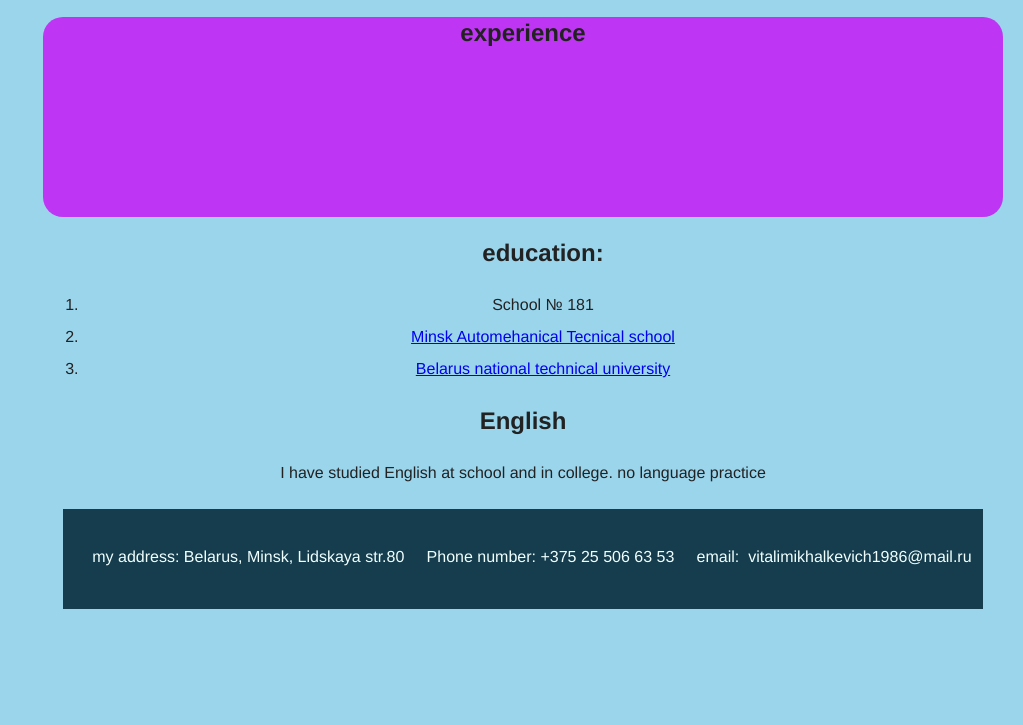
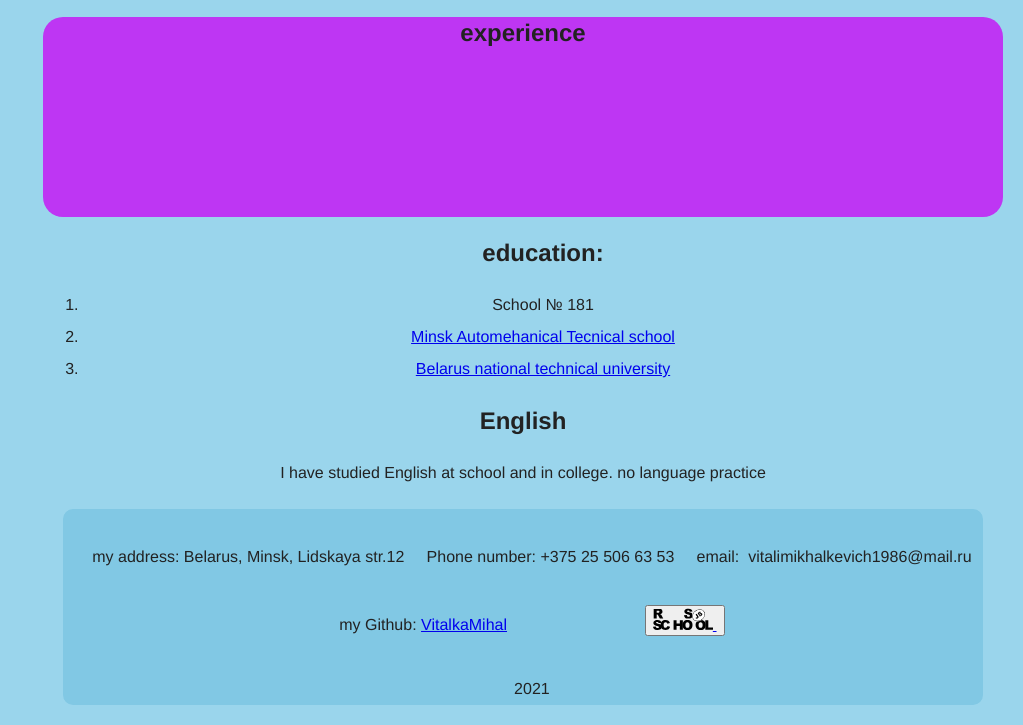
Before and after one commit to VitalkaMihal/rsschool-cv, a plain HTML site: page index.html in a window 1280 px wide. Shown: the part 1354-2079 px from the top of the page, without its empty margins (257-1280 px from the left). Before the commit the page ends 1983 px from the top, so only its background shows below. Drawn offline with Linux system fonts and the light colour scheme.

Commit message:
feat: add link

```diff
--- a/index.html
+++ b/index.html
@@ -5,7 +5,7 @@
     <meta http-equiv="X-UA-Compatible" content="IE=edge">
     <meta name="viewport" content="width=device-width, initial-scale=1.0">
     <title>Vitali CV</title>
-    <link rel="stylesheet" type="text/css" href="Style.css" />
+    <link rel="stylesheet" type="text/css" href="style.css" />
 </head>
 <body>
     <header>
@@ -59,7 +59,11 @@ for (let color of colors){
 I have studied English at school and in college. no language practice
 </div>
 <footer>
-    my address: Belarus, Minsk, Lidskaya str.80     Phone number: +375 25 506 63 53     email:  vitalimikhalkevich1986@mail.ru
+    my address: Belarus, Minsk, Lidskaya str.12     Phone number: +375 25 506 63 53     email:  vitalimikhalkevich1986@mail.ru
+
+    my Github: <a href="https://github.com/VitalkaMihal" target="_blank">VitalkaMihal</a>                               <button><a href="https://rs.school/js/" target="_blank"><img src="rs_school_js.svg" width="60" alt="school"> </a></button>
+
+    2021
 </footer>
 </body>
 </html>
--- a/style.css
+++ b/style.css
@@ -30,9 +30,9 @@ pre {
 }
 footer {
     white-space: pre;
-    background-color: #163d4d;
+    background-color: #81c8e4;
     margin: 20px;
     vertical-align: middle;
-    height: 100px;
-    color: azure;
+    text-decoration-color: rgb(229, 235, 235);
+    border-radius: 10px;
 }
```
Also changed, not shown: rs_school_js.svg (added).
